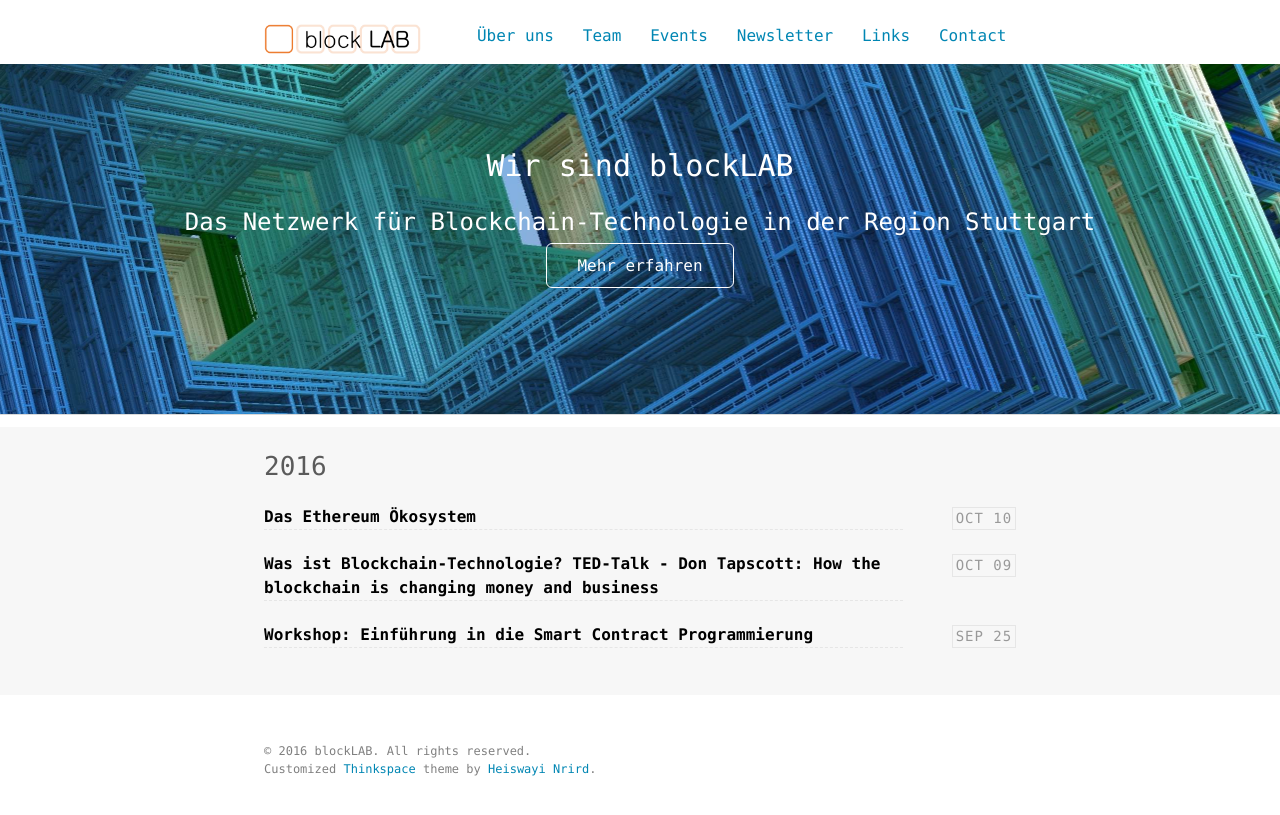
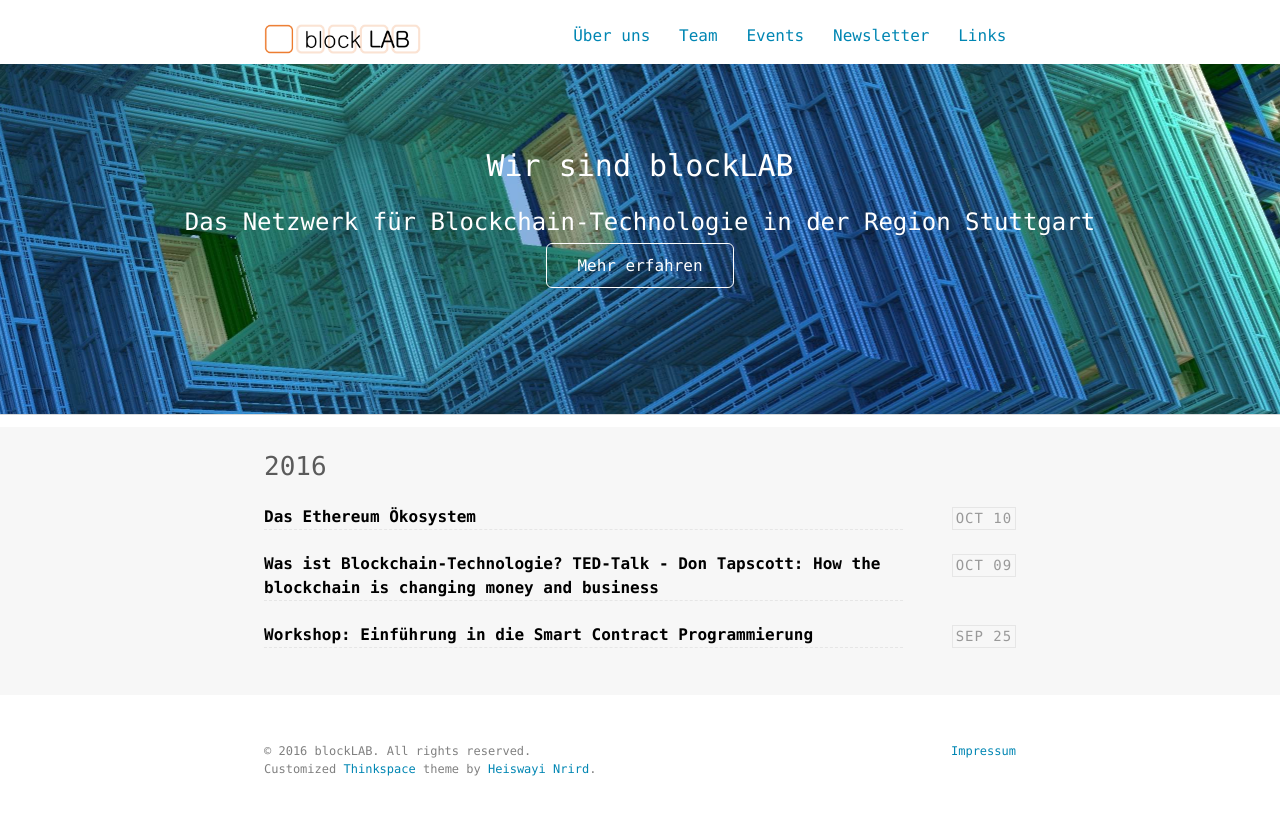
Before and after one commit to blocklab/site, a Jekyll site: the page built from index.html, in a window 1280 px wide. Shown: the top 815 px of the page. Built offline with Jekyll 4.4.1, drawn with Linux system fonts in a browser that asks for light colours.

Commit message:
move impressum into footer

```diff
--- a/_includes/footer.html
+++ b/_includes/footer.html
@@ -1,6 +1,12 @@
 <footer class="site-footer">
   <div class="container">
-    <small class="block">&copy; {{ site.time | date: '%Y' }} {{ site.author.name }}. All rights reserved.</small>
-    <small>Customized <a href="https://github.com/heiswayi/thinkspace">Thinkspace</a> theme by <a href="http://heiswayi.github.io/">Heiswayi Nrird</a>.</small>
+    <small class="block">&copy; {{ site.time | date: '%Y' }} {{ site.author.name }}. All rights reserved.
+      <small class="pull-right">
+        <a href="{{ '/contact' | prepend: site.baseurl }}">Impressum</a>
+      </small>
+    </small>
+    <small>Customized <a href="https://github.com/heiswayi/thinkspace">Thinkspace</a> theme by <a
+      href="http://heiswayi.github.io/">Heiswayi Nrird</a>.
+    </small>
   </div>
 </footer>
--- a/_includes/nav.html
+++ b/_includes/nav.html
@@ -1,4 +1,3 @@
-
 <nav class="nav">
   <div class="container">
     <a class="logo" href="{{ '/' | prepend: site.baseurl }}">
@@ -10,7 +9,6 @@
       <li><a href="{{ '/events' | prepend: site.baseurl }}">Events</a></li>
       <li><a href="{{ '/newsletter' | prepend: site.baseurl }}">Newsletter</a></li>
       <li><a href="{{ '/links' | prepend: site.baseurl }}">Links</a></li>
-      <li><a href="{{ '/contact' | prepend: site.baseurl }}">Contact</a></li>
     </ul>
   </div>
 </nav>
```
